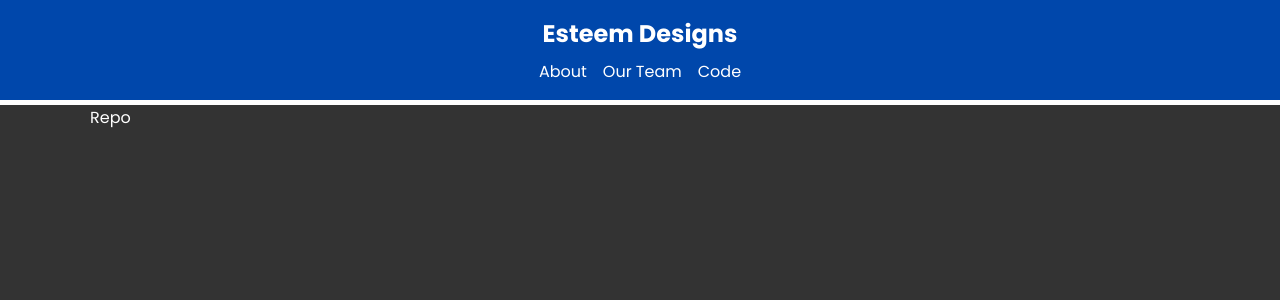
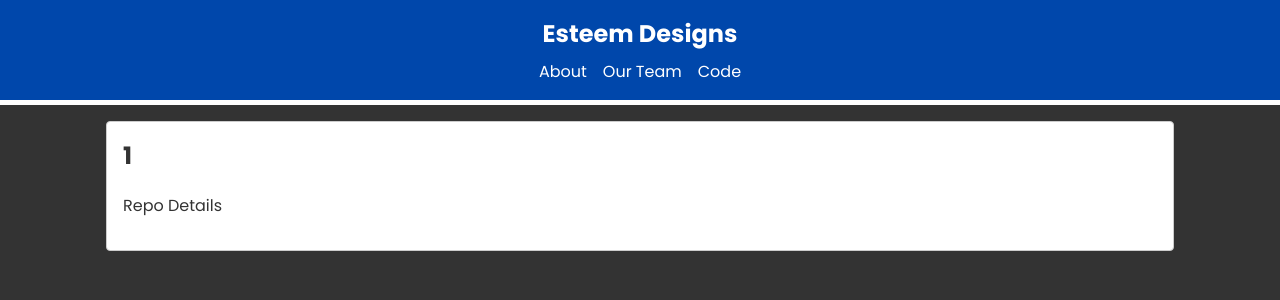
Before and after one commit to esteemayo/nextjs_13, a Next.js app: page /code/repos/1 in a window 1280 px wide. Shown: the top 300 px of the page. Built offline with nearby package versions, Linux system fonts and the light colour scheme.

Commit message:
fix: add markup

```diff
--- a/app/code/repos/[name]/page.jsx
+++ b/app/code/repos/[name]/page.jsx
@@ -1,6 +1,9 @@
-const Repo = () => {
+const Repo = ({ params: { name } }) => {
   return (
-    <div>Repo</div>
+    <div className='card'>
+      <h2>{name}</h2>
+      <p>Repo Details</p>
+    </div>
   );
 }
 
```
